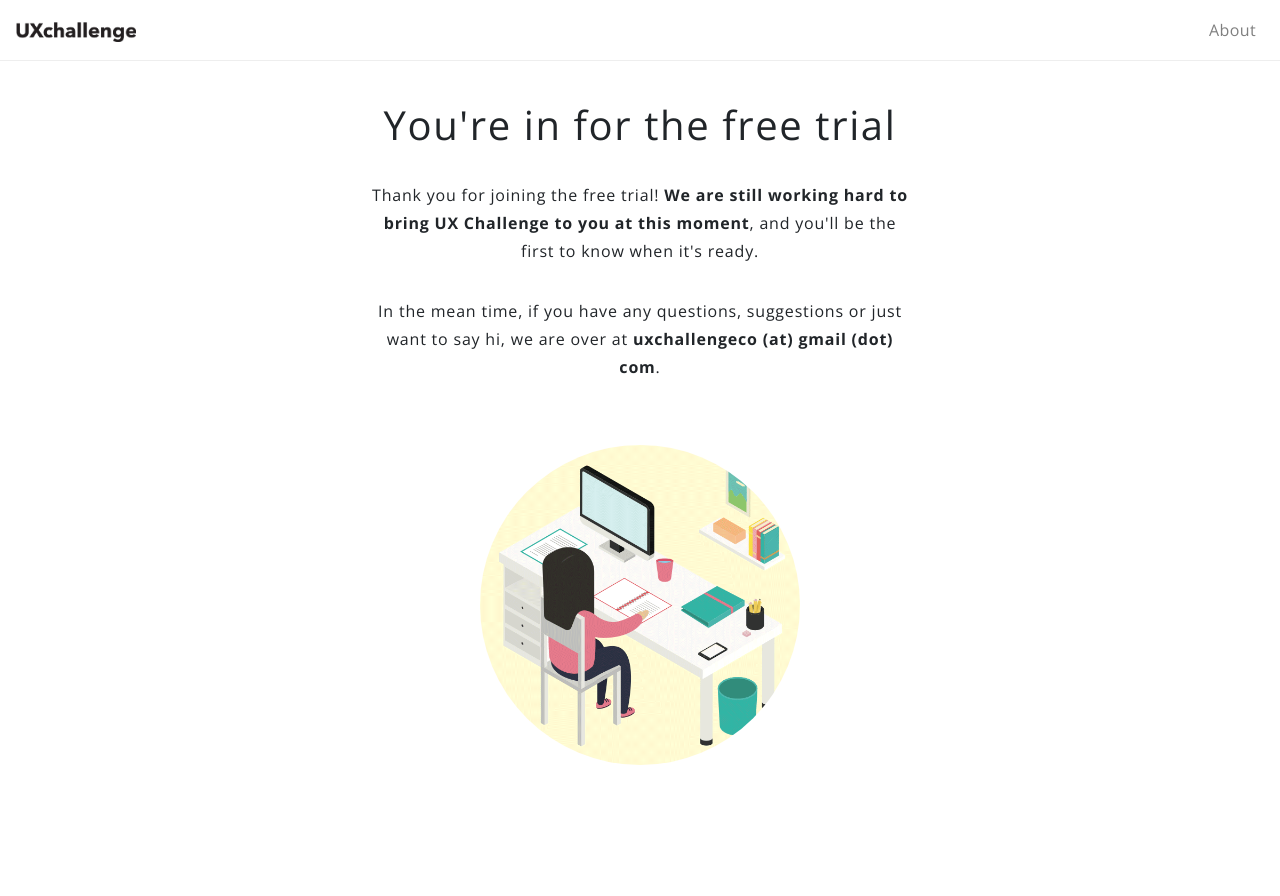
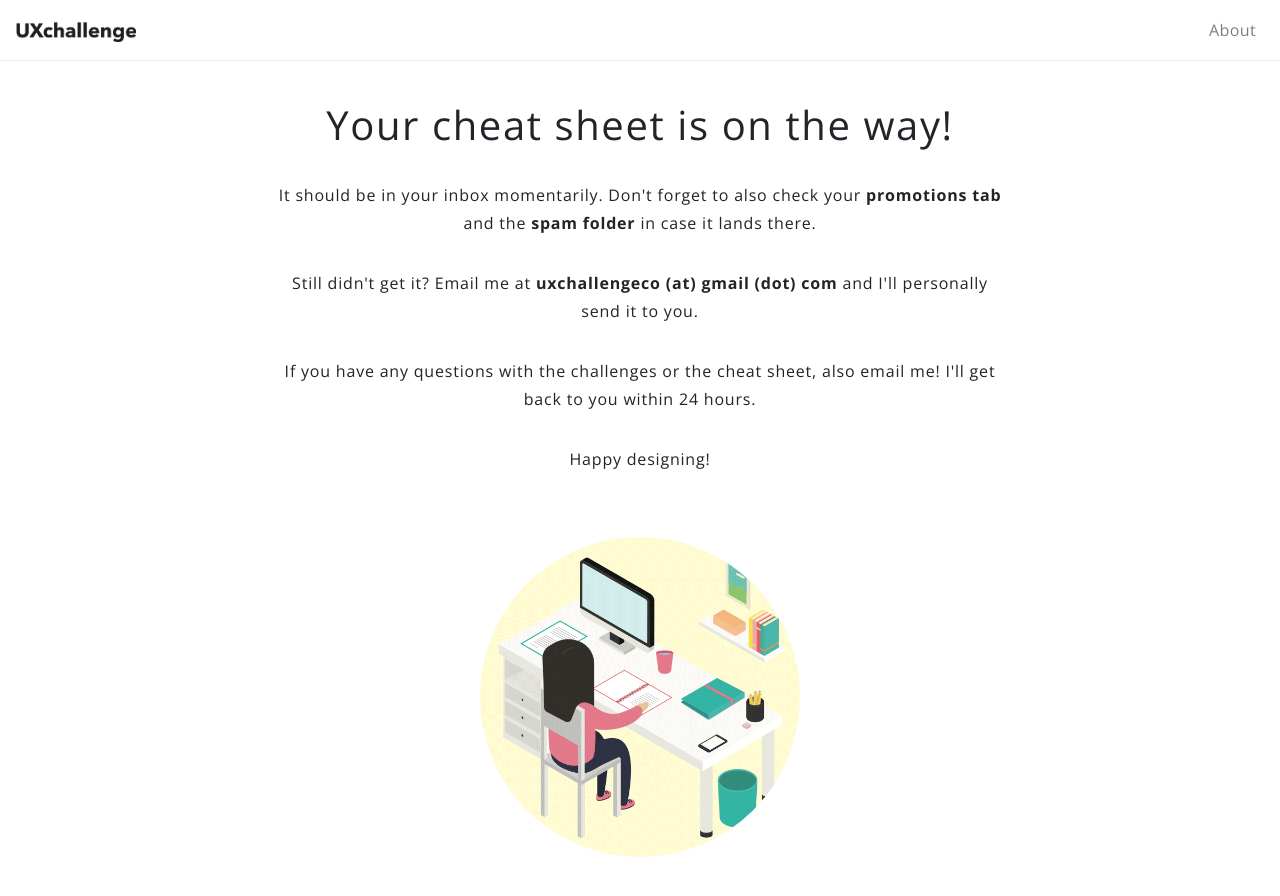
Before and after one commit to yachinyou/ux-challenge, a React (Create React App) app: page /thankyou in a window 1280 px wide. Shown: the top 896 px of the page. Before the commit the page ends 829 px from the top, so only its background shows below. Built offline with nearby package versions, Linux system fonts and the light colour scheme.

Commit message:
hooked up email bribe and fixed thank you page

```diff
--- a/src/App.js
+++ b/src/App.js
@@ -73,7 +73,7 @@ class App extends Component {
           <Route path="/sample-design-challenge" exact component={SampleDesignChallenge} />
           <Route path="/thankyou" exact component={ThankYou} />
           <Route path="/about" exact component={AboutPage} />
-          {/* <Route path="/" exact component={FooterSignUp} /> */}
+          <Route path="/" exact component={FooterSignUp} />
         </div>
       </BrowserRouter>
     );
--- a/src/Components/About/About.js
+++ b/src/Components/About/About.js
@@ -45,6 +45,7 @@ class AboutPage extends Component {
                         <p>You can choose to work on the challenges <span className="bold">in a 45-min session, simulating a whiteboard challenge or 8-hour session, simulating a take home design exercise</span> during the interviewing process.</p>
                         <p>After you’re finished, you can put the case studies in your portfolio. It tells a story of your design process and who you are as a designer, a product thinker and a problem solver.</p>
                         <p><span className="bold">Be the must hire design talent to the hottest companies out there.</span></p>
+                        <p>Start a challenge now!</p>
                         <a className="start-button" href="/">Start a Challenge</a>
                     </div>
                     <div className="col-xl-2 col-lg-2 col-md-2 col-sm-12 col-12"></div>
--- a/src/Components/Challenges/Challenges.css
+++ b/src/Components/Challenges/Challenges.css
@@ -1,6 +1,6 @@
 .challenges-list {
     padding: 2em 0;
-    box-shadow: inset 0 2px 30px 0 rgba(0,0,0,0.07);
+    box-shadow: inset 0 0 30px 0 rgba(0,0,0,0.07);
 }
 
 /* .challenges-list .card-deck {
--- a/src/Components/FooterSignUp/FooterSignUp.css
+++ b/src/Components/FooterSignUp/FooterSignUp.css
@@ -3,14 +3,14 @@
     overflow: auto;
 }
 
-.footer h2{
-    font-size: 3em;
+.footer h5{
+    font-size: 1.75em;
     font-weight: 300;
-    letter-spacing: 0.04em;
+    letter-spacing: 0.05em;
 }
 
-.footer h6 {
-    font-size: 1.125em;
+.footer p {
+    font-size: 1em;
     font-weight: 400;
     line-height: 1.5em;
     letter-spacing: 0.05em;
--- a/src/Components/FooterSignUp/FooterSignUp.js
+++ b/src/Components/FooterSignUp/FooterSignUp.js
@@ -11,14 +11,14 @@ class FooterSignUp extends Component {
     render() {
         return(
             <div className="footer paper">
-                <h2>Real Impact</h2>
-                <h6>Expand your portfolio and help a nonprofit organization.</h6>
+                <h5>A design challenge cheat sheet to help you get started</h5>
+                <p>Use this <span className="bold">Jobs To Be Done</span>-based process to jump into a challenge now.</p>
                 <div className="form-container">
                     <form action="https://bonsterxbonster.us2.list-manage.com/subscribe/post" method="POST">
                         <Input type="hidden" name="u" value="7cdd3e7148bfb13d3deb11a50" />
                         <Input type="hidden" name="id" value="75e70fa2e8" />
                         <Input className="email-input float-left" type="email" autocapitalize="off" autocorrect="off" name="MERGE0" id="MERGE0" size="25" placeholder="Your Email"/>
-                        <Button type="submit" className="float-left">Try for free</Button>
+                        <Button type="submit" className="float-left">Get it</Button>
                     </form>
                 </div>
             </div>
--- a/src/Components/Hero/Hero.js
+++ b/src/Components/Hero/Hero.js
@@ -15,7 +15,7 @@ class Hero extends Component {
                 <div className="row">
                     <div className="hero-value col-xl-12 col-lg-12 col-md-12 col-sm-12 col-12" >
                         <h1>Level Up Your Design Skills</h1>
-                        <h6>Practice solving problems cusomters face everyday.<br /> Expand your portfolio with work companies want to see.</h6>
+                        <h6>Practice solving problems with UX design challenges.<br /> Expand your portfolio with case studies companies want to see.</h6>
                     </div>
                 </div>
             </div>
--- a/src/Components/SignUpThankYou/SignUpThankYou.js
+++ b/src/Components/SignUpThankYou/SignUpThankYou.js
@@ -12,15 +12,15 @@ class SignUpThankYou extends Component {
         return(
             <div className="container thank-you">
                 <div className="row">
-                    <div className="col-xl-3 col-lg-3 col-md-2 col-sm-12 col-12"></div>
-                    <div className="col-xl-6 col-lg-6 col-md-8 col-sm-12 col-12">
-                        <h2>You're in for the free trial</h2>
-                            <h6>Thank you for joining the free trial! <span className="bold">We are still working hard to bring UX Challenge to you at this moment</span>,
-                            and you'll be the first to know when it's ready.</h6>
-                            <h6>In the mean time, if you have any questions, suggestions or just want to say hi,
-                            we are over at <span className="bold">uxchallengeco (at) gmail (dot) com</span>.</h6>
+                    <div className="col-xl-2 col-lg-2 col-md-2 col-sm-12 col-12"></div>
+                    <div className="col-xl-8 col-lg-8 col-md-8 col-sm-12 col-12">
+                        <h2>Your cheat sheet is on the way!</h2>
+                            <h6>It should be in your inbox momentarily. Don't forget to also check your <span className="bold">promotions tab</span> and the <span className="bold">spam folder</span> in case it lands there.</h6>
+                            <h6>Still didn't get it? Email me at <span className="bold">uxchallengeco (at) gmail (dot) com</span> and I'll personally send it to you.</h6>
+                            <h6>If you have any questions with the challenges or the cheat sheet, also email me! I'll get back to you within 24 hours.</h6>
+                            <h6>Happy designing!</h6>
                     </div>
-                    <div className="col-xl-3 col-lg-3 col-md-2 col-sm-12 col-12"></div>
+                    <div className="col-xl-2 col-lg-2 col-md-2 col-sm-12 col-12"></div>
                 </div>
                 <div className="thank-you-image-container">
                     <img src={ThankYouImage} alt="we are hard at work to bring ux challenge to you!" />
```
Also changed, not shown: src/Components/Challenges/Challenges.js (+6 -5 lines).
